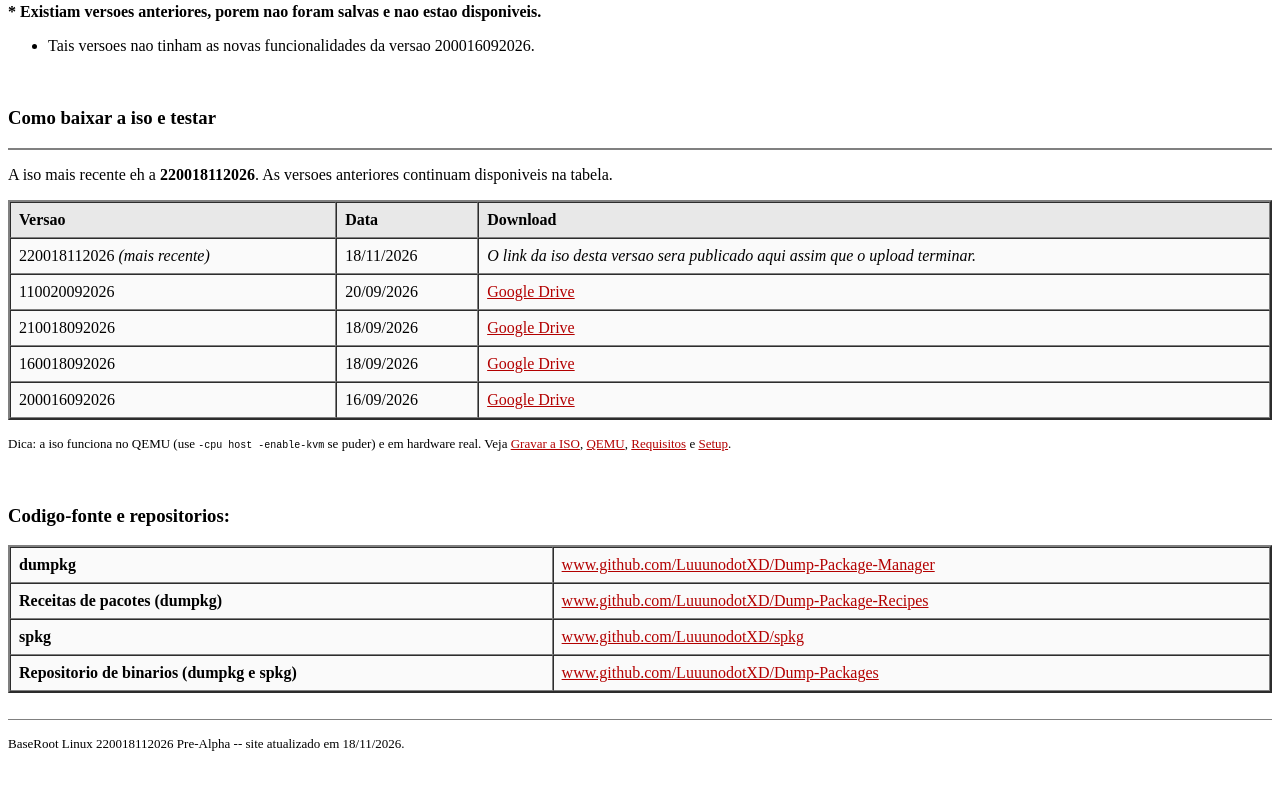
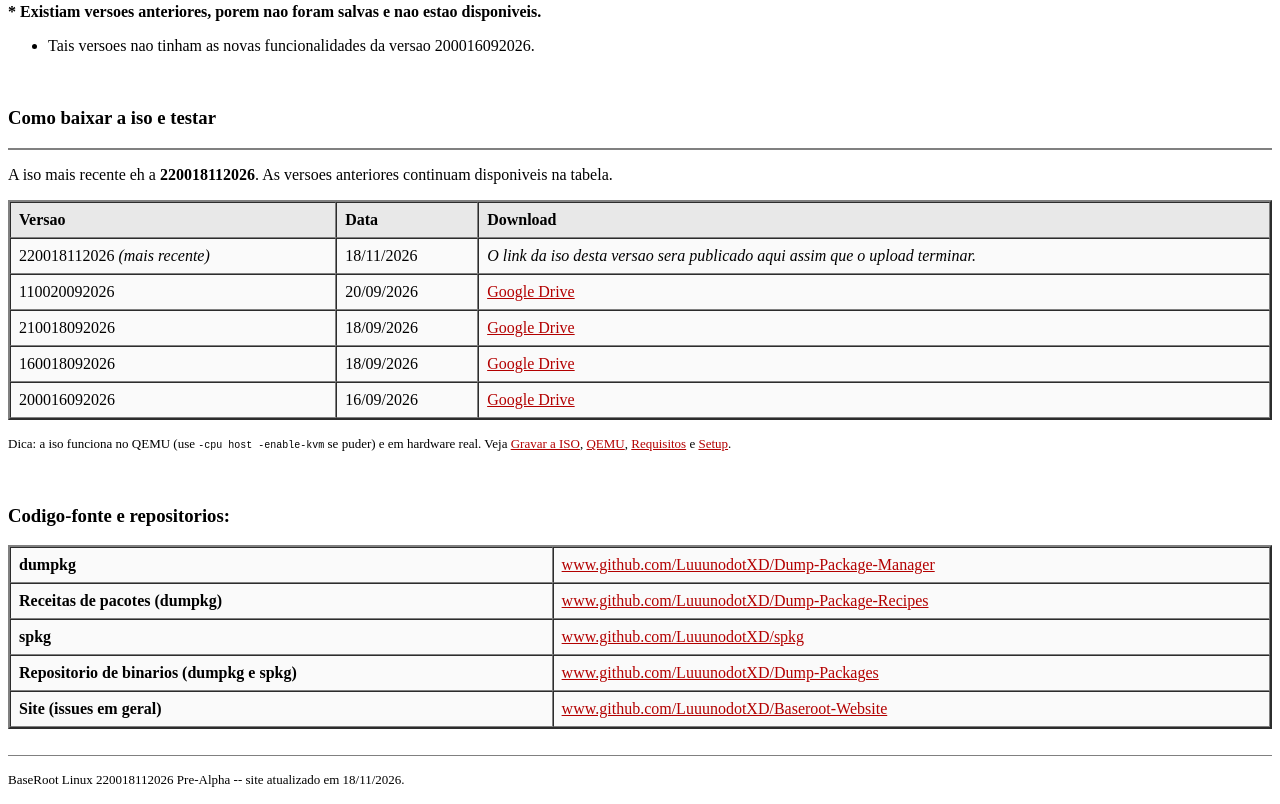
Before and after one commit to LuuunodotXD/BaseRoot-Website, a plain HTML site: page main.html in a window 1280 px wide. Shown: the part 1482-2286 px from the top of the page. Before the commit the page ends 2250 px from the top, so only its background shows below. Drawn offline with Linux system fonts and the light colour scheme.

Commit message:
Add link to repository for general issues in main.html

```diff
--- a/main.html
+++ b/main.html
@@ -148,6 +148,10 @@
             <td><b>Repositorio de binarios (dumpkg e spkg)</b></td>
             <td><a href="https://www.github.com/LuuunodotXD/Dump-Packages" target="_blank">www.github.com/LuuunodotXD/Dump-Packages</a></td>
         </tr>
+        <tr>
+            <td><b>Site (issues em geral)</b></td>
+            <td><a href="https://www.github.com/LuuunodotXD/Baseroot-Website" target="_blank">www.github.com/LuuunodotXD/Baseroot-Website</a></td>
+        </tr>
     </table>
 
     <br>
```
